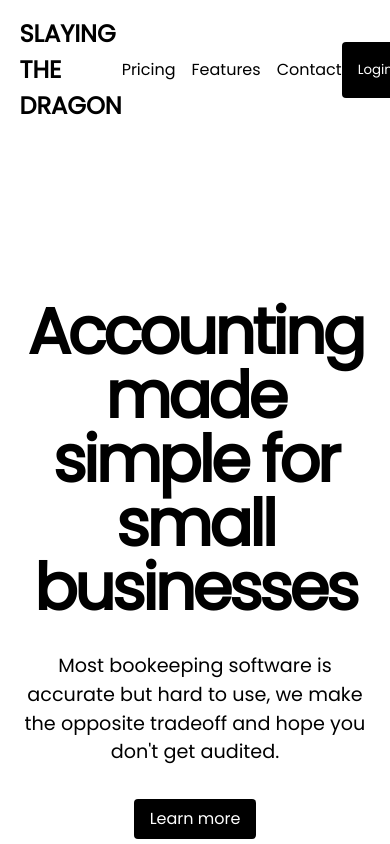
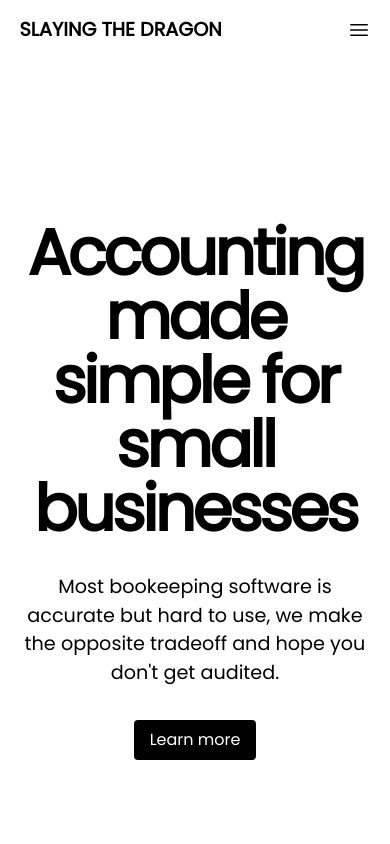
Before and after one commit to LongTangGithub/Frontend, a plain HTML site: page CSS/Flexbox/Project/index.html in a window 390 px wide. Shown: the top 844 px of the page. Drawn offline with Linux system fonts and the light colour scheme.

Commit message:
Header responsiveness finished

```diff
--- a/CSS/Flexbox/Project/index.html
+++ b/CSS/Flexbox/Project/index.html
@@ -16,9 +16,27 @@
         </nav>
 
         <div class="header__btn-container">
-            <button class="btn">Login</button>
-            <button class="btn">Enter App</button>
+            <button class="btn header__btn">Login</button>
+            <button class="btn header__btn">Enter App</button>
         </div>
+        <button class="header__bars">
+            <svg
+                xmlns="http://www.w3.org/2000/svg"
+                fill="none"
+                viewBox="0 0 24 24"
+                stroke-width="1.5"
+                stroke="currentColor"
+                width="24"
+                height="24"
+                >
+            <path
+                stroke-linecap="round"
+                stroke-linejoin="round"
+                d="M3.75 6.75h16.5M3.75 12h16.5m-16.5 5.25h16.5"
+            />
+            </svg>
+
+        </button>
     </header>
 
     <section class="hero container">
--- a/CSS/Flexbox/Project/styles.css
+++ b/CSS/Flexbox/Project/styles.css
@@ -73,6 +73,50 @@ button{
     flex: 1;
     justify-content: flex-end;
 }
+
+.header__bars {
+    display: none;
+}
+
+@media (max-width: 843px) {
+    .header__title{
+        font-size: 1.2rem;
+    }
+
+    .header__link{
+        font-size: 0.8rem;
+    }
+
+    .header__btn{
+        font-size: 0.8rem;
+    }
+}
+
+@media (max-width: 674px){
+    .header{
+        justify-content: space-between;
+    }
+
+    .header__nav-container{
+        display: none;
+    }
+
+    .header__btn-container{
+        display: none;
+    }
+
+    .header__bars{
+        display: block;
+        width: 1.5rem;
+        height: 1.5rem;
+    }
+
+    .header__title{
+        flex: 0 1 auto;
+    }
+}
+
+
 
 /* Hero Section */
 .hero {
@@ -227,6 +271,7 @@ button{
     letter-spacing: 0.1em;
 }
 
+
 /* Utility Class */
 .btn{
     text-decoration: none;
```
